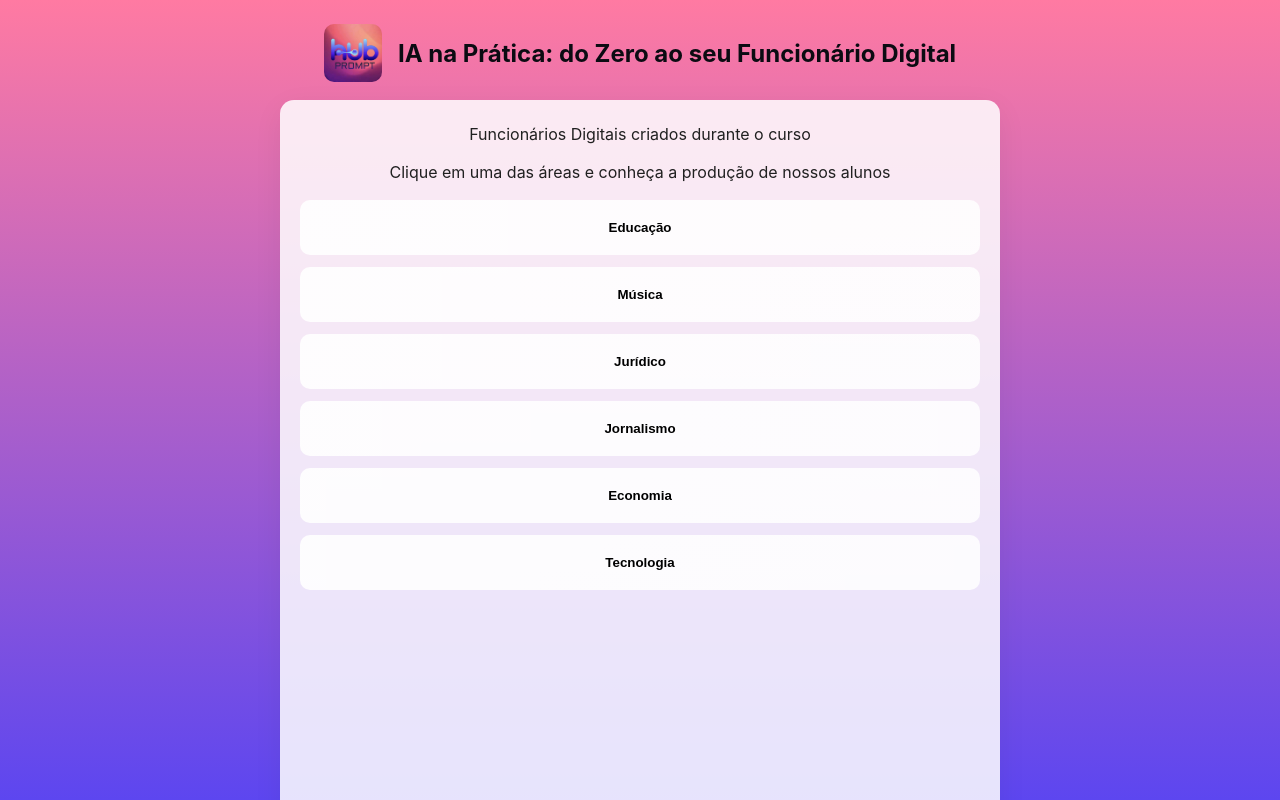
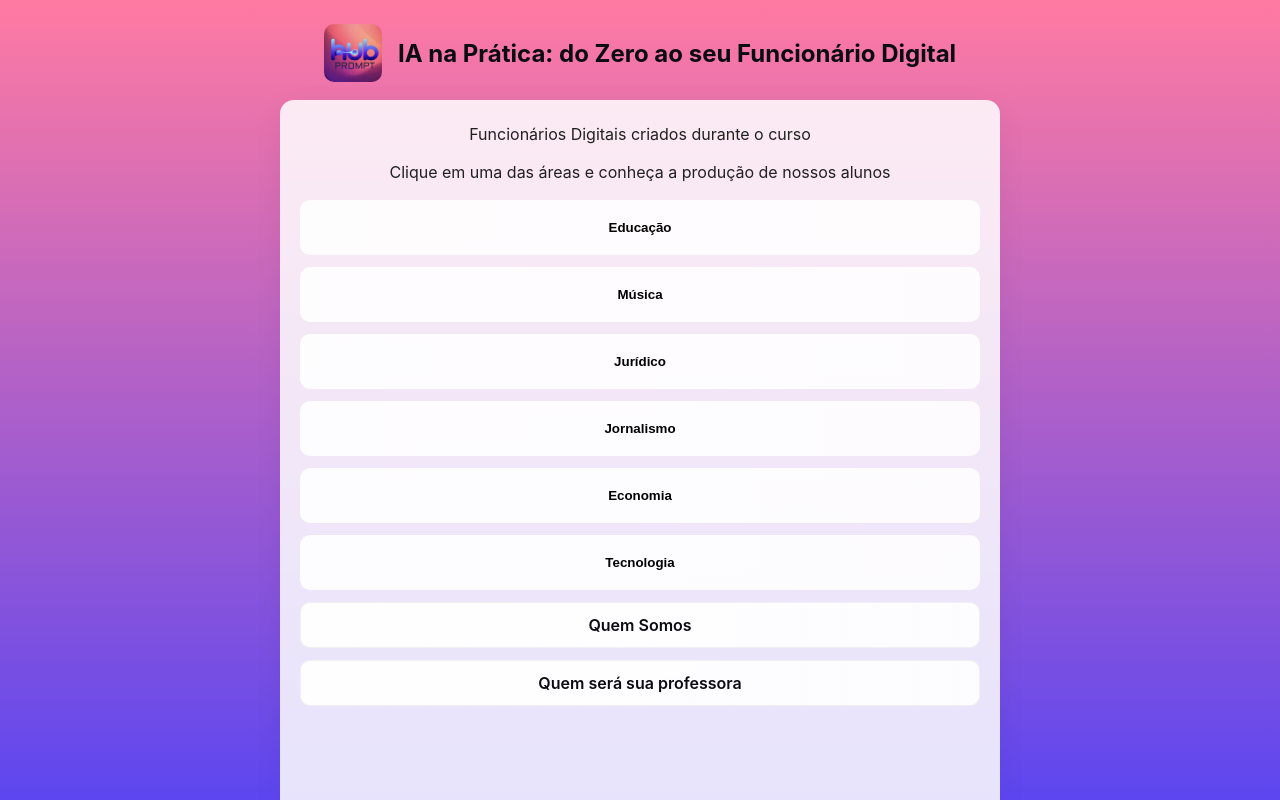
Before and after one commit to Lucas-run/Hubpromptportfolio, a React (Vite) app: page / in a window 1280 px wide. Shown: the top 800 px of the page. Built offline with nearby package versions, Linux system fonts and the light colour scheme.

Commit message:
criação de cards especiais e conteúdo overlay

```diff
--- a/src/App.tsx
+++ b/src/App.tsx
@@ -3,9 +3,12 @@ import type { Area, Assistant } from "./types";
 import { AREAS } from "./data/assistants";
 import { Header } from "./components/header";
 import { AreaCard } from "./components/AreaCard";
+import { ModalImage } from "./components/ModalImage";
 import styles from "./styles/App.module.css";
 
 import logoImage from "./assets/logo.jpeg";
+import empresaImage from "./assets/empresa.png";
+import professoraImage from "./assets/professora.png";
 
 type AppProps = {
   logoSrc?: string;
@@ -20,6 +23,11 @@ export default function App({
   const [selectedAssistant, setSelectedAssistant] = useState<Assistant | null>(
     null
   );
+
+  // CONTROLA QUAL MODAL ESTÁ ABERTO
+  const [activeModal, setActiveModal] = useState<
+    "empresa" | "professora" | null
+  >(null);
 
   const areas = useMemo<Area[]>(() => AREAS, []);
 
@@ -63,6 +71,20 @@ export default function App({
               onAssistantClick={handleAssistantClick}
             />
           ))}
+
+          {/*CARDS ESPECIAIS */}
+          <div
+            className={styles.specialCard}
+            onClick={() => setActiveModal("empresa")}
+          >
+            Quem Somos
+          </div>
+          <div
+            className={styles.specialCard}
+            onClick={() => setActiveModal("professora")}
+          >
+            Quem será sua professora
+          </div>
         </div>
 
         {selectedAssistant && (
@@ -79,6 +101,22 @@ export default function App({
           © {new Date().getFullYear()} HubPrompt. Todos os direitos reservados.
         </small>
       </footer>
+
+      {/* EXIBIÇÃO DO MODAL DE ACORDO COM O CARD CLICADO */}
+      {activeModal === "empresa" && (
+        <ModalImage
+          src={empresaImage}
+          alt="Quem Somos"
+          onClose={() => setActiveModal(null)}
+        />
+      )}
+      {activeModal === "professora" && (
+        <ModalImage
+          src={professoraImage}
+          alt="Quem será sua professora"
+          onClose={() => setActiveModal(null)}
+        />
+      )}
     </div>
   );
 }
--- /dev/null
+++ b/src/components/ModalImage.tsx
@@ -0,0 +1,22 @@
+import type { JSX } from "react";
+import styles from "../styles/ModalImage.module.css";
+
+type ModalImageProps = {
+  src: string;
+  alt?: string;
+  onClose: () => void;
+};
+
+export function ModalImage({
+  src,
+  alt = "",
+  onClose,
+}: ModalImageProps): JSX.Element {
+  return (
+    <div className={styles.overlay} onClick={onClose}>
+      <div className={styles.modal} onClick={(e) => e.stopPropagation()}>
+        <img src={src} alt={alt} className={styles.image} />
+      </div>
+    </div>
+  );
+}
--- a/src/styles/App.module.css
+++ b/src/styles/App.module.css
@@ -80,3 +80,24 @@
   margin-top: 12px;
   color: var(--bg);
 }
+
+/* Cards especiais ("Quem Somos" / "Quem será sua professora") */
+.specialCard {
+  background: linear-gradient(
+    90deg,
+    rgba(255, 255, 255, 0.95),
+    rgba(255, 255, 255, 0.88)
+  );
+  border-radius: 10px;
+  padding: 12px;
+  text-align: center;
+  font-weight: 600;
+  cursor: pointer;
+  transition: background 0.2s ease, transform 0.1s ease;
+  border: 1px solid rgba(0, 0, 0, 0.05);
+}
+
+.specialCard:hover {
+  background: rgba(61, 60, 255, 0.06);
+  transform: translateY(-2px);
+}
--- /dev/null
+++ b/src/styles/ModalImage.module.css
@@ -0,0 +1,27 @@
+.overlay {
+  position: fixed;
+  top: 0;
+  left: 0;
+  width: 100vw;
+  height: 100vh;
+  background: rgba(0, 0, 0, 0.7);
+  display: flex;
+  justify-content: center;
+  align-items: center;
+  z-index: 1000;
+}
+
+.modal {
+  max-width: 90%;
+  max-height: 90%;
+  display: flex;
+  justify-content: center;
+  align-items: center;
+}
+
+.image {
+  max-width: 100%;
+  max-height: 100%;
+  border-radius: 10px;
+  box-shadow: 0 0 20px rgba(0, 0, 0, 0.5);
+}
```
Also changed, not shown: src/assets/empresa.png (added), src/assets/professora.png (added).
